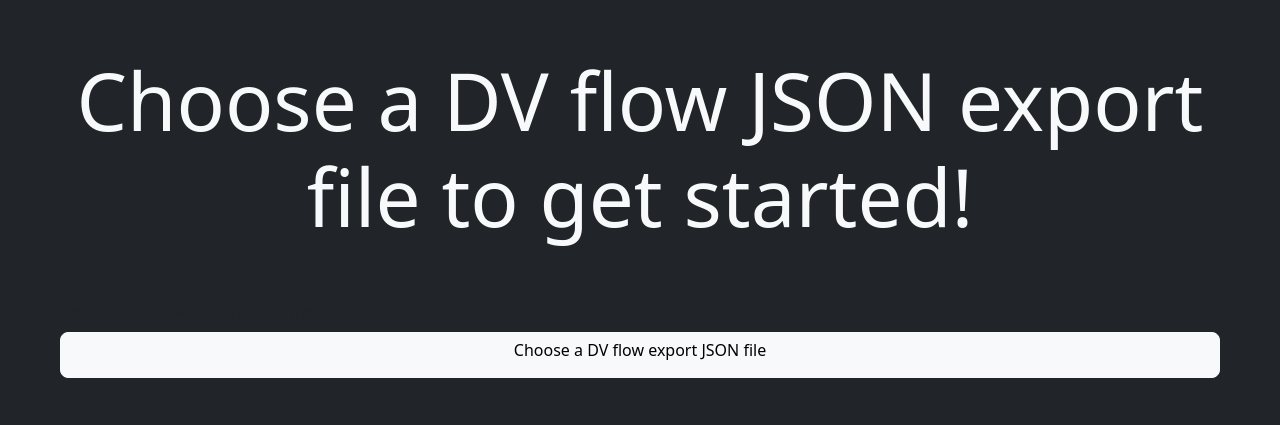
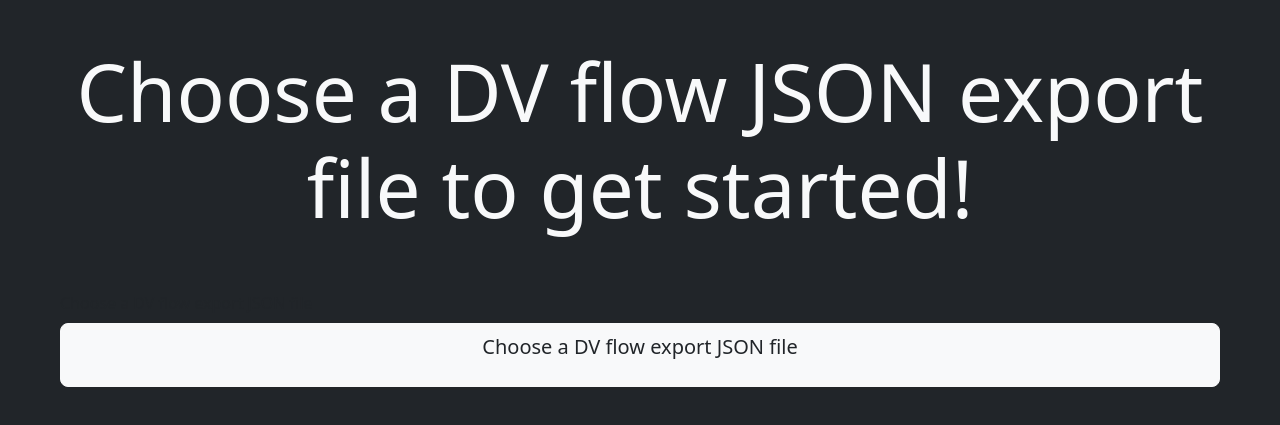
Before and after one commit to akdombrowski/beautiflow-visualization, a React (Create React App) app: page / in a window 1280 px wide. Shown: the part 161-586 px from the top of the page. Built offline with nearby package versions, Linux system fonts and the light colour scheme.

Commit message:
need to fix vertical centering of text on button for file import

```diff
--- a/src/App.js
+++ b/src/App.js
@@ -451,6 +451,9 @@ function App() {
                 </Form.Label>
 
                 <Button
+                  id="clickableLableForFileInput"
+                  name="clickableLableForFileInput"
+                  className=""
                   variant="light"
                   size="lg"
                   onClick={(e) => handleFileInputLabelClick(e)}
@@ -459,7 +462,9 @@ function App() {
                             className="text-dark text-center"
                             htmlFor="fileInput"
                           > */}
-                  <h6>Choose a DV flow export JSON file</h6>
+                  <p className="text-dark text-center">
+                    Choose a DV flow export JSON file
+                  </p>
                   {/* </Form.Label> */}
                 </Button>
                 <input
```
